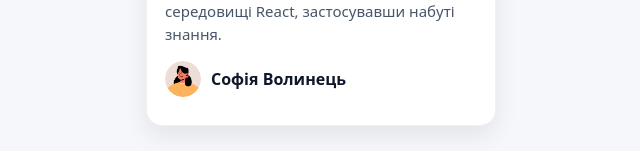
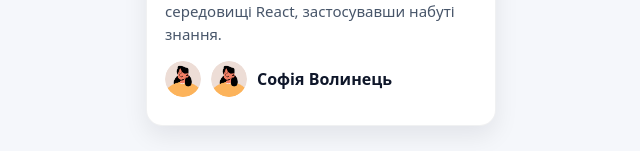
Before and after one commit to dezhavyu/blog-react, a React (Vite) app in the folder my-react-app/: page / in a window 1280 px wide. Shown: the part 529-680 px from the top of the page, without its empty margins (319-959 px from the left). Built offline with nearby package versions, Linux system fonts and the light colour scheme.

Commit message:
Update BlogCard.jsx

```diff
--- a/my-react-app/src/components/BlogCard.jsx
+++ b/my-react-app/src/components/BlogCard.jsx
@@ -1,4 +1,10 @@
+
++3
+-1
+
 import '../Card.css';
+
+const AVATAR_FEMALE = `${import.meta.env.BASE_URL}assets/images/avatar-femail.png`;
 
 export default function BlogCard({ image, category, title, description, author }) {
   return (
@@ -15,7 +21,8 @@ export default function BlogCard({ image, category, title, description, author }
         <p className="card__desc">{description}</p>
 
         <div className="card__author">
-          <img className="avatar" src="/public/assets/images/avatar-femail.png" alt={author} loading="lazy" />
+          <img className="avatar" src="/assets/images/avatar-femail.png" alt={author} loading="lazy" />
+          <img className="avatar" src={AVATAR_FEMALE} alt={author} loading="lazy" />
           <div className="author__box">
             <span className="author__name">{author}</span>
           </div>
```
